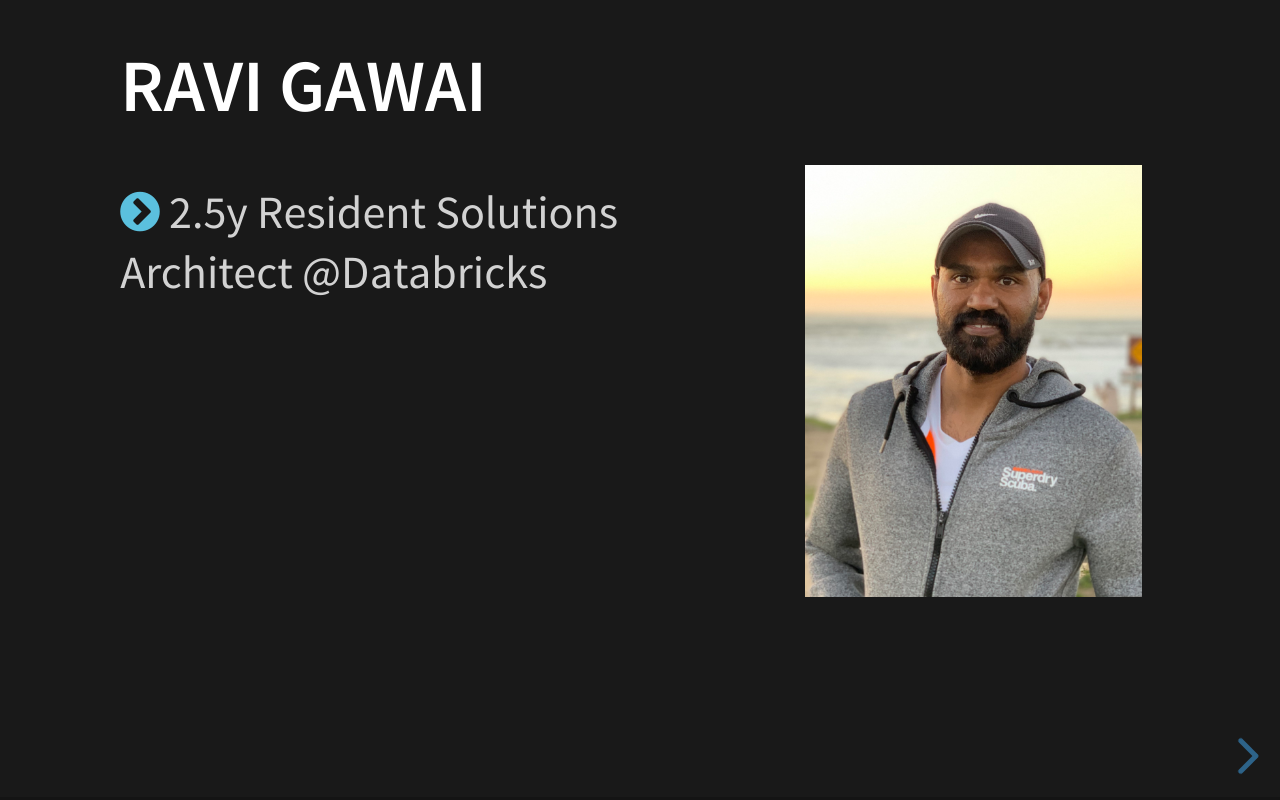
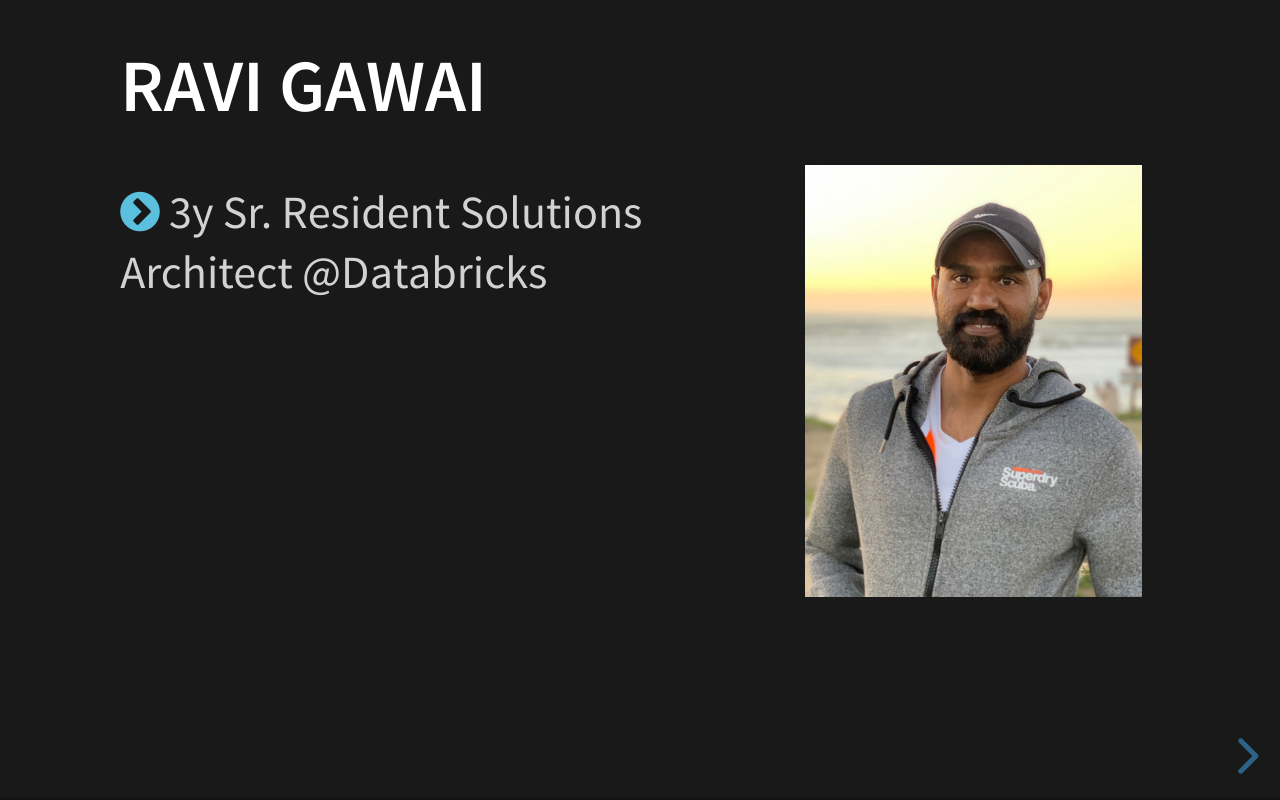
Before and after one commit to ravigawai/Instructor_Ravi, a website: page index.html in a window 1280 px wide. Drawn offline with Linux system fonts and the light colour scheme.

Commit message:
Update index.html

```diff
--- a/index.html
+++ b/index.html
@@ -41,7 +41,7 @@
 					<div class="row" style="height:300">
 					    <div class="col-65" style="text-align:left">
 					    	<h2>RAVI GAWAI</h2>
-					    	<p><i class="fa fa-chevron-circle-right info"></i> 2.5y Resident Solutions Architect @Databricks</p>
+					    	<p><i class="fa fa-chevron-circle-right info"></i> 3y Sr. Resident Solutions Architect @Databricks</p>
 							<p class="fragment"><i class="fa fa-chevron-circle-right info"></i> B.E. Computer Science from University of Pune</p>
 							<p class="fragment"><i class="fa fa-chevron-circle-right info"></i> 16y Large scale distributed systems</p>
 							<p class="fragment"><i class="fa fa-chevron-circle-right info"></i> 5y Big Data</p>
```
